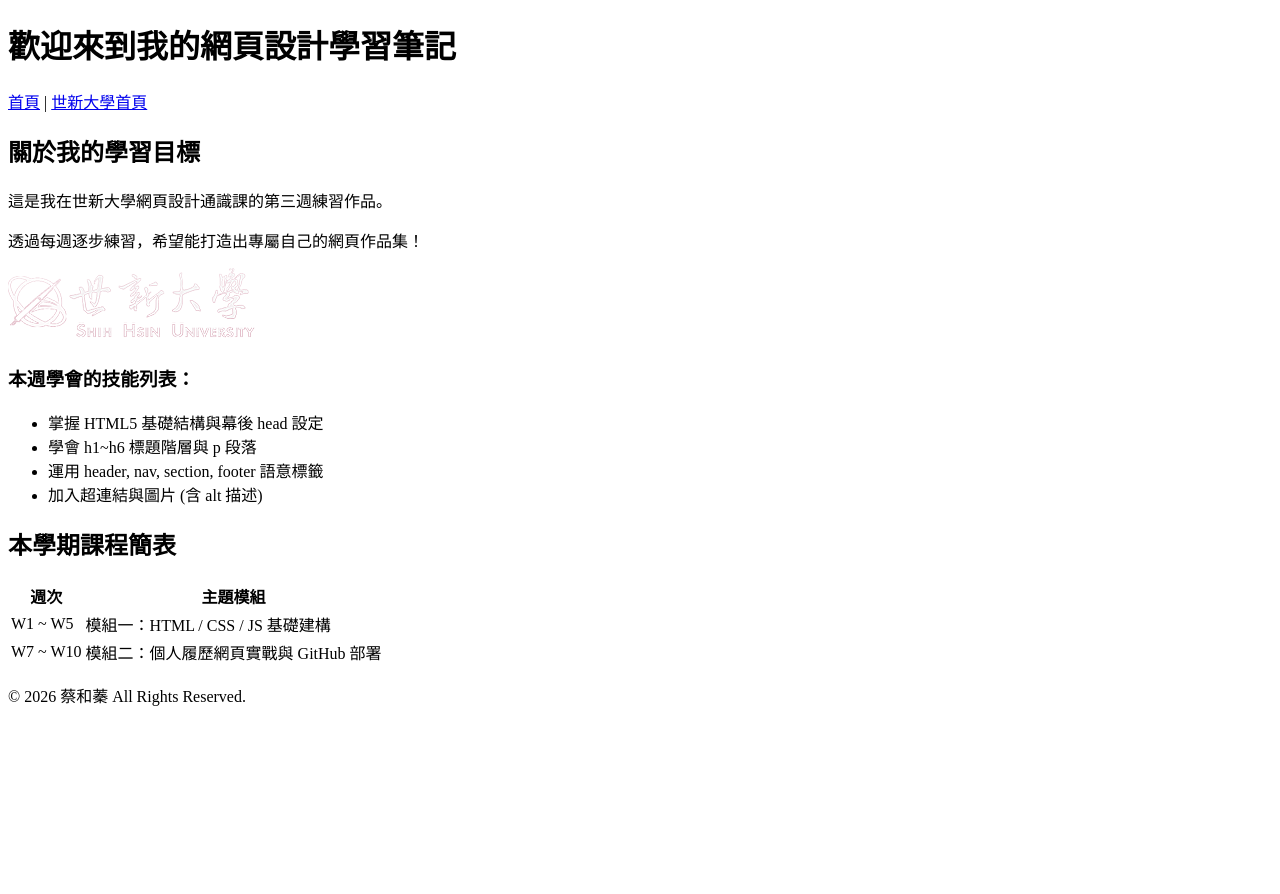
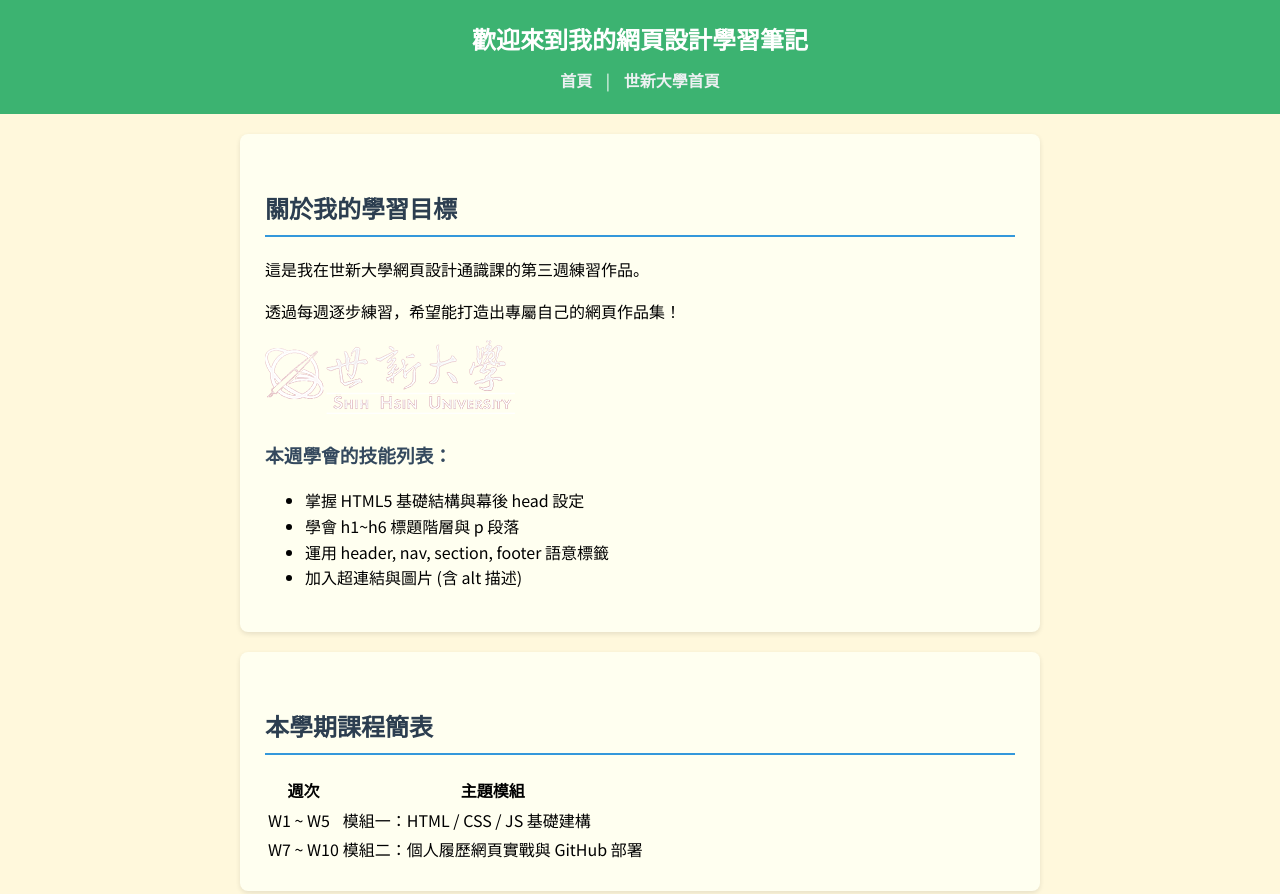
Before and after one commit to a115040037/HTML_Practice, a plain HTML site: page index.html in a window 1280 px wide. Shown: the top 894 px of the page. Before the commit the page ends 800 px from the top, so only its background shows below. Drawn offline with Linux system fonts and the light colour scheme.

Commit message:
css修改

```diff
--- a/index.html
+++ b/index.html
@@ -5,6 +5,15 @@
     <meta charset="UTF-8">
     <meta name="viewport" content="width=device-width, initial-scale=1.0">
     <title>蔡和蓁的第三週 HTML 實作練習</title>
+
+    <!-- 1. 預先連接 Google Fonts 伺服器以提升載⼊速度 -->
+    <link rel="preconnect" href="https://fonts.googleapis.com">
+    <link rel="preconnect" href="https://fonts.gstatic.com" crossorigin>
+    <!-- 2. 引⼊ Google Noto Sans TC (思源⿊體) 雲端字型 -->
+    <link href="https://fonts.googleapis.com/css2?family=Noto+Sans+TC:wght@400;500;70
+0&display=swap" rel="stylesheet">
+    <!-- 3.引⼊外部 CSS 樣式表 -->
+    <link rel="stylesheet" href="style.css">
 </head>
 
 <body>
--- /dev/null
+++ b/style.css
@@ -0,0 +1,78 @@
+/* 1. 全域重設：讓所有元素的盒⼦計算包含邊框與內距 */
+* {
+    box-sizing: border-box;
+}
+
+/* 2. 設定整體網⾴預設背景與⽂字顏⾊ */
+body {
+    line-height: 1.6;
+    color: #000000;
+    background-color: #FFF8DC;
+    margin: 0;
+    padding: 0;
+
+    /* 優先 1: Google 雲端字型 Noto Sans TC (思源⿊體) */
+    /* 優先 2: Windows 內建微軟正⿊體 */
+    /* 優先 3: Mac / iOS 內建蘋果蘋⽅體 */
+    /* 備案 4: 系統通⽤無襯線字型 (sans-serif) */
+    font-family: "Noto Sans TC", "Microsoft JhengHei", "PingFang TC", sans-serif;
+}
+
+/* ⾴⾸區塊樣式 */
+header {
+    background-color: #3CB371;
+    color: #ffffff;
+    padding: 20px;
+    text-align: center;
+}
+
+header h1 {
+    margin: 0;
+    font-size: 24px;
+}
+
+/* 導覽列超連結樣式 (後代選擇器) */
+nav {
+    margin-top: 10px;
+}
+
+nav a {
+    color: #ecf0f1;
+    text-decoration: none;
+    margin: 0 10px;
+    font-weight: bold;
+}
+
+/* 章節標題美化 */
+h2 {
+    color: #2c3e50;
+    border-bottom: 2px solid #3498db;
+    padding-bottom: 8px;
+    margin-top: 30px;
+}
+
+h3 {
+    color: #34495e;
+}
+
+/* 導覽列超連結懸停效果 */
+nav a:hover {
+    color: #f1c40f;
+    /* 滑⿏移上去變明亮⾦⿈⾊ */
+    text-decoration: underline;
+}
+
+/* 主要內容章節區塊美化 */
+section {
+    background-color: #FFFFF0;
+    max-width: 800px;
+    /* 設定最⼤寬度 */
+    margin: 20px auto;
+    /* 上下外距 20px，左右⾃動置中 */
+    padding: 25px;
+    /* 內距 25px */
+    border-radius: 8px;
+    /* 圓⾓邊框 */
+    box-shadow: 0 2px 5px rgba(0, 0, 0, 0.1);
+    /* 輕微陰影增添⽴體感 */
+}
```
